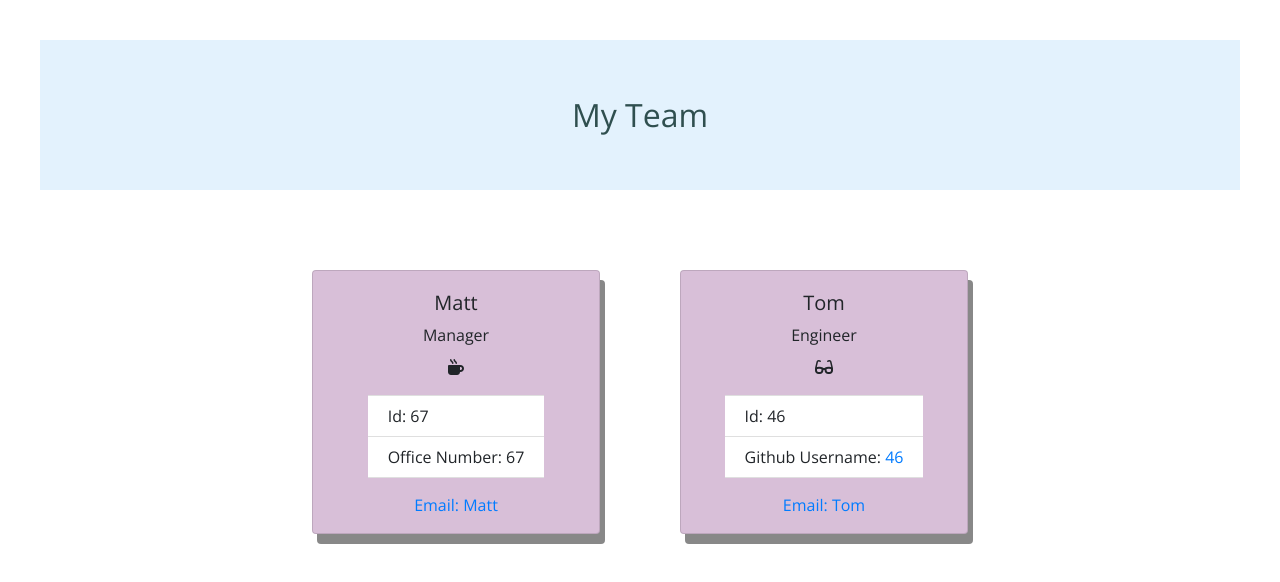
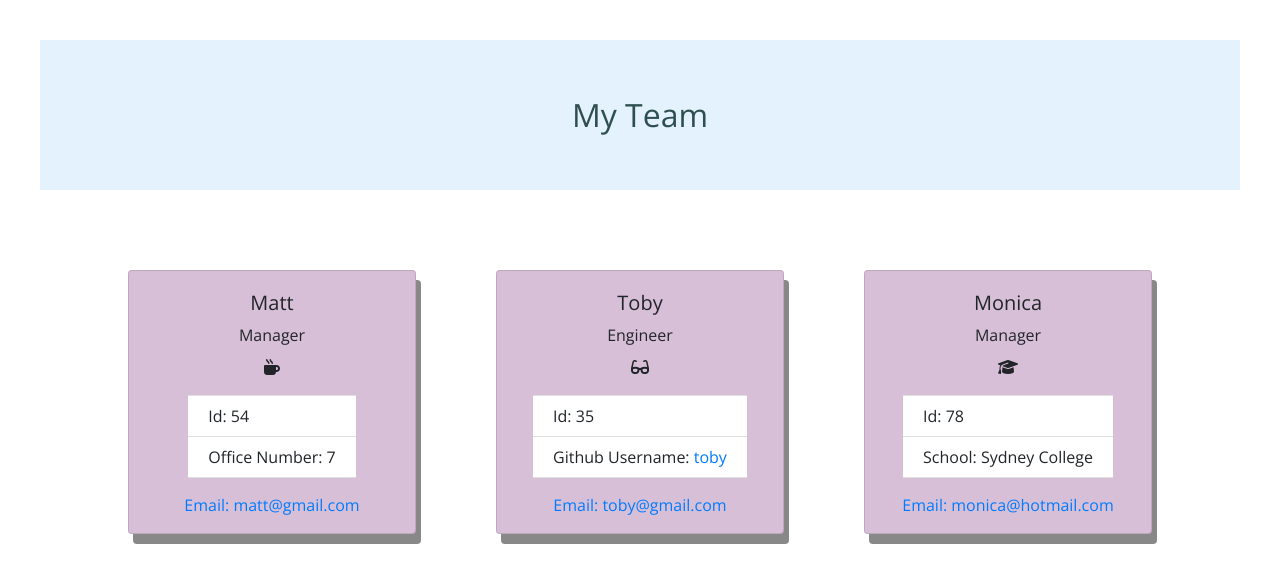
Before and after one commit to ElsieMay/08_Homework_Team_Profile_Generator, a website: page src/index.html in a window 1280 px wide. Drawn offline with nearby package versions, Linux system fonts and the light colour scheme.

```diff
--- a/src/index.html
+++ b/src/index.html
@@ -25,26 +25,41 @@
 					<i class="fa-solid fa-mug-hot"></i>
 				</div>
 				<ul class="list-group list-group-flush">
-					<li class="list-group-item">Id: 67</li>
-                    <li class="list-group-item">Office Number: 67</li>
+					<li class="list-group-item">Id: 54</li>
+                    <li class="list-group-item">Office Number: 7</li>
 				</ul>
 				<div class="card-body">
-					<a href="#" class="card-link">Email: <a href="mailto:Matt">Matt</a>
+					<a href="#" class="card-link">Email: <a href="mailto:matt@gmail.com">matt@gmail.com</a>
 				</div>
 			</div>
 		<section class="cards">
 		<div class="card" style="width: 18rem">
 				<div class="card-body">
-					<h5 class="card-title">Tom</h5>
+					<h5 class="card-title">Toby</h5>
 					<p class="card-text">Engineer</p>
 					<i class="fa-solid fa-glasses"></i>
 				</div>
 				<ul class="list-group list-group-flush">
-					<li class="list-group-item">Id: 46</li>
-					<li class="list-group-item">Github Username: <a href="https://github.com/46">46</li>
+					<li class="list-group-item">Id: 35</li>
+					<li class="list-group-item">Github Username: <a href="https://github.com/toby">toby</li>
 				</ul>
 				<div class="card-body">
-					<a href="#" class="card-link">Email: <a href="mailto:Tom">Tom</a>
+					<a href="#" class="card-link">Email: <a href="mailto:toby@gmail.com">toby@gmail.com</a>
+				</div>
+			</div>
+		<section class="cards">
+		<div class="card" style="width: 18rem">
+				<div class="card-body">
+					<h5 class="card-title">Monica</h5>
+					<p class="card-text">Manager</p>
+                    <i class="fa-solid fa-graduation-cap"></i>
+				</div>
+				<ul class="list-group list-group-flush">
+					<li class="list-group-item">Id: 78</li>
+                    <li class="list-group-item">School: Sydney College</li>
+				</ul>
+				<div class="card-body">
+					<a href="#" class="card-link">Email: <a href="mailto:monica@hotmail.com">monica@hotmail.com</a>
 				</div>
 			</div>
 	</body>
```
Also changed, not shown: 2 other files.
